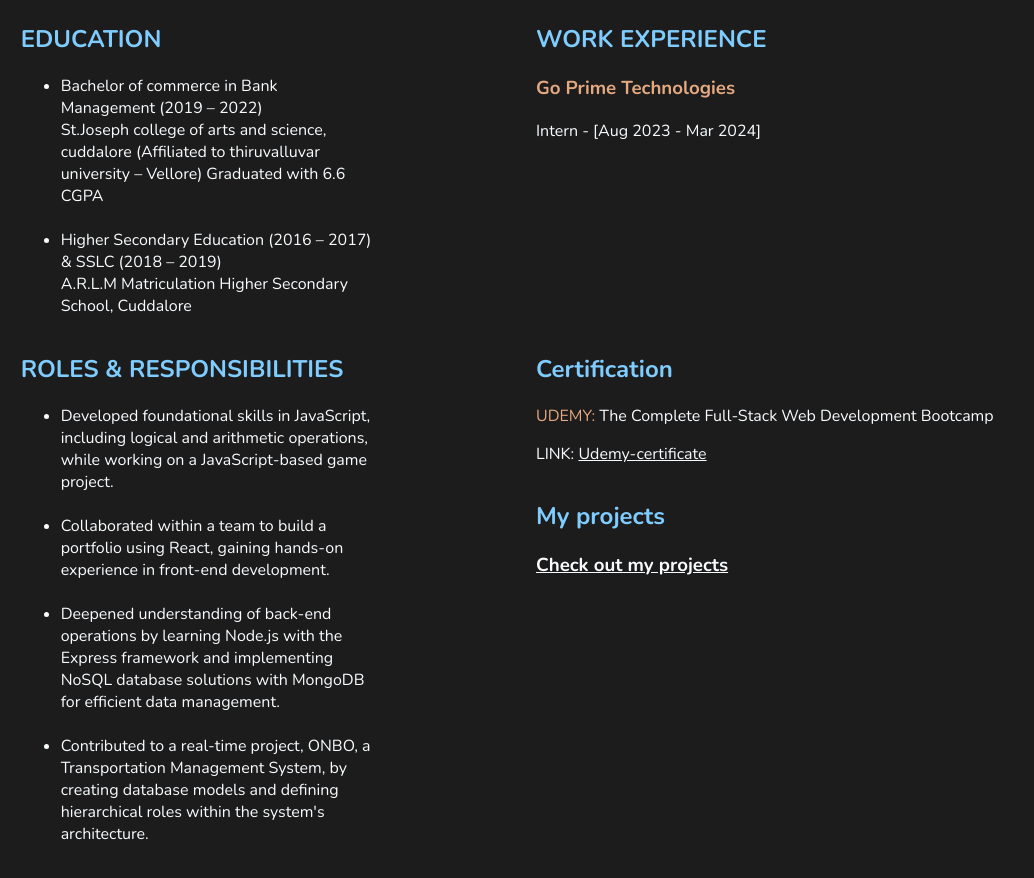
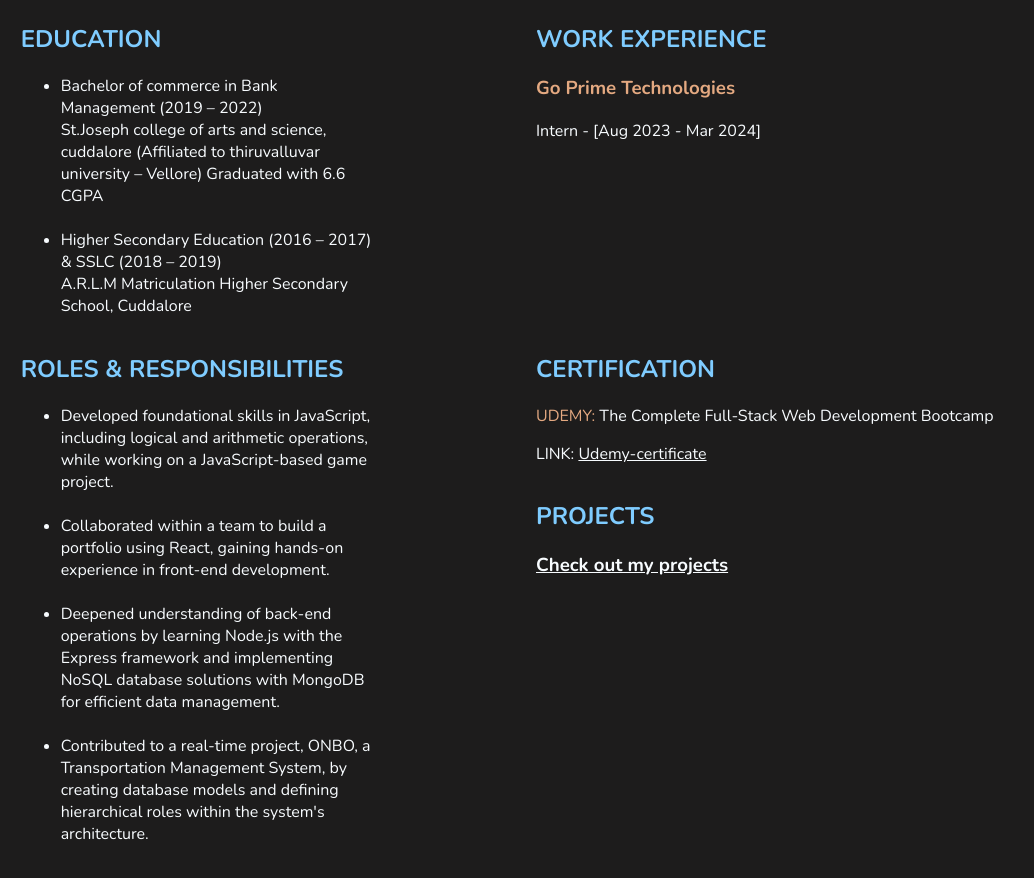
Before and after one commit to DarshanLevi/webResume-1, a plain HTML site: page index.html in a window 1280 px wide. Shown: the part 1113-1991 px from the top of the page, without its empty margins (0-1034 px from the left). Drawn offline with nearby package versions, Linux system fonts and the light colour scheme; a web font is replaced by a local one.

Commit message:
update: 8.2

```diff
--- a/index.html
+++ b/index.html
@@ -110,11 +110,11 @@
 </div>
 
   <div class="container projects">
-    <h2>Certification</h2>
+    <h2>CERTIFICATION</h2>
     <p><span>UDEMY:</span> The Complete Full-Stack Web Development Bootcamp</p>
     LINK: <a href="https://www.udemy.com/certificate/UC-81553b9d-0e49-4db6-9daf-ff8443cda1ca/">Udemy-certificate</a></p>
 
-    <h2 class="top-gap">My projects</h2>
+    <h2 class="top-gap">PROJECTS</h2>
     <h3><a href="./projects.html">Check out my projects</a></h3>
   </div>
 
```
